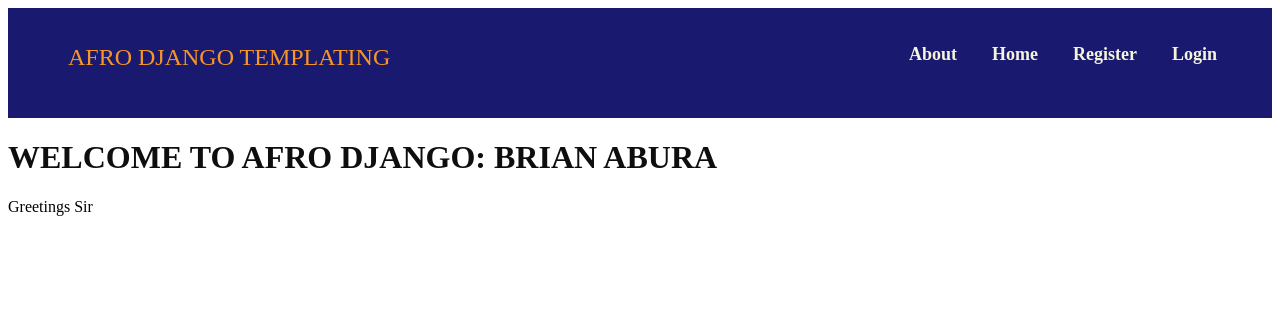
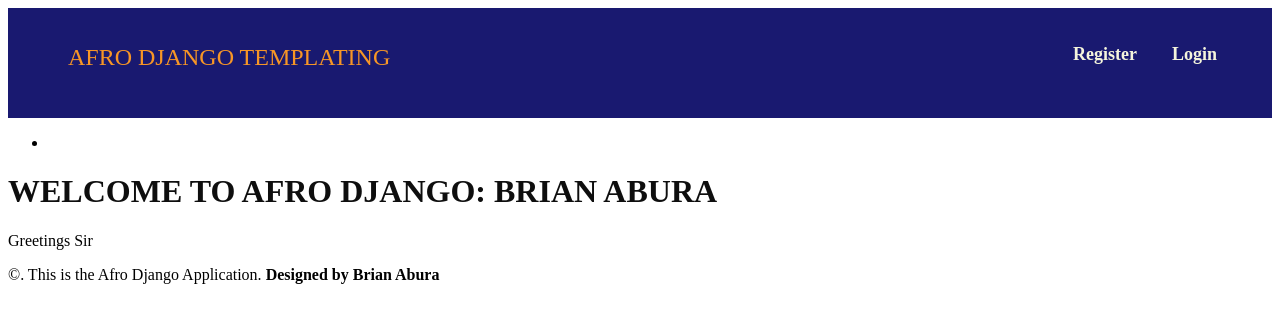
Before and after one commit to BrianAbura/afro-dj, a Django app: page / in a window 1280 px wide. Shown: the top 323 px of the page. Run offline with Django 4.2, Linux system fonts and the light colour scheme; tables that the repository leaves empty hold one stand-in row (values such as "Sample post"); one stand-in notice (Sample message) is shown.

Commit message:
Data Post and redirect.

```diff
--- a/afro_proj/afro_app1/templates/base.html
+++ b/afro_proj/afro_app1/templates/base.html
@@ -0,0 +1,46 @@
+{% load static %}
+<!DOCTYPE html>
+<html lang="en">
+<head>
+    <meta charset="UTF-8">
+    <meta http-equiv="X-UA-Compatible" content="IE=edge">
+    <meta name="viewport" content="width=device-width, initial-scale=1.0">
+    <meta name="description" content="Afro Django Templating">
+    <title>{{ p_title }}</title>
+    <link rel="stylesheet" href="{% static 'css/main.css' %}">
+</head>
+<body>
+    <header>
+        <nav class="navbar">
+            <ul>
+                <li class="logo">{{ p_title }}</li>
+                {% if user.is_authenticated %}
+                    <li class="navlink">Logout</li>
+                    <li class="navlink">Home</li>
+                    <li class="navlink">About</li>
+                {% else %}
+                    <li class="navlink">Login</li>
+                    <li class="navlink"><a href="{% url 'register' %}">Register</a></li>
+                {%endif%}
+
+            </ul>
+        </nav>
+    </header>
+    <div class="pagecontent">
+    {% if messages %}
+        <div class="flash_msg">
+        <ul>
+            <li class="msgs">{{ message }}</li>
+        </ul>
+        </div>
+    {% endif %}
+
+    {% block content %}
+    <!--Content here changes. The rest of the content remains the same: Inheritance -->
+    {% endblock %}
+    </div>
+
+
+    <footer class="base_footer">&copy;. This is the Afro Django Application. <b>Designed by Brian Abura</b></footer>
+</body>
+</html>
--- a/afro_proj/afro_app1/templates/index.html
+++ b/afro_proj/afro_app1/templates/index.html
@@ -1,40 +1,17 @@
+{% extends 'base.html' %}
 {% load static %}
-<!DOCTYPE html>
-<html lang="en">
-<head>
-    <meta charset="UTF-8">
-    <meta http-equiv="X-UA-Compatible" content="IE=edge">
-    <meta name="viewport" content="width=device-width, initial-scale=1.0">
-    <meta name="description" content="Afro Django Templating">
-    <title>{{ p_title }}</title>
-    <link rel="stylesheet" href="{% static 'css/main.css' %}">
-</head>
-<body>
-    <header>
-        <nav class="navbar">
-            <ul>
-                <li class="logo">{{ p_title }}</li>
-                {% if user.is_authenticated %}
-                <li class="navlink">{{ user.name }}</li>
-                {% else %}
-                <li class="navlink">Login</li>
-                <li class="navlink"><a href="{% url 'register' %}">Register</a></li>
-                {%endif%}
-                <li class="navlink">Home</li>
-                <li class="navlink">About</li>
-            </ul>
-        </nav>
-    </header>
 
-    {% if p_title %}
+{% block content %}
+
+{% if p_title %}
     <h1 class="title">Welcome to Afro Django: {{ user_name}}</h1>
-    {% endif %}
+{% endif %}
 
-    {% if gender == "Male" %}
-        <p>Greetings Sir</p>
-    {%else%}
-        <p>Greetings Madam {{user_details}}</p>
+{% if gender == "Male" %}
+    <p>Greetings Sir</p>
+{%else%}
+    <p>Greetings Madam</p>
+    <p>{{user_details}}</p>
+{%endif%}
 
-    {%endif%}
-</body>
-</html>
+{% endblock %}
--- a/afro_proj/afro_app1/templates/register.html
+++ b/afro_proj/afro_app1/templates/register.html
@@ -29,6 +29,7 @@
     <div class="regdiv">
         <form action="{% url 'registration' %}" method="POST" id="regform" enctype="multipart/form-data">
            {% csrf_token %}
+           <!--The token informs Django that the data posted originated from this application-->
             <input type="text"  placeholder="First Name" name="firstname">
             <input type="text"  placeholder="Last Name" name="lastname">
             <input type="email" placeholder="Email Address" name="email">
--- a/afro_proj/afro_app1/views.py
+++ b/afro_proj/afro_app1/views.py
@@ -19,5 +19,4 @@
     password_repeat = request.POST['password_repeat']
 
     user_details = [firstname, lastname, email, password, password_repeat]
-    print(user_details)
     return render(request, 'index.html', {'user_details': user_details})
```
